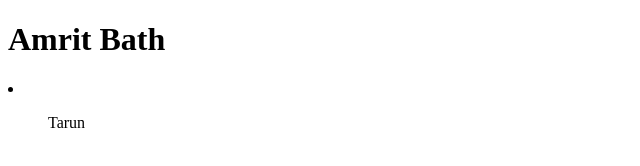
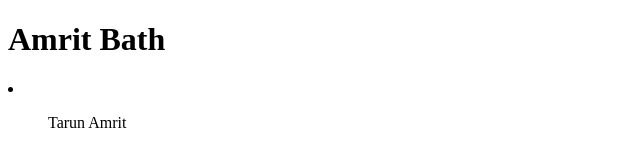
Before and after one commit to Amrit-Batth/OSS-Repo, a plain HTML site: page index.html in a window 1280 px wide. Shown: the full height of the page, 0-640 px from the left. Drawn offline with Linux system fonts and the light colour scheme.

Commit message:
some new

```diff
--- a/index.html
+++ b/index.html
@@ -10,6 +10,7 @@
     <li>
         <ul>
             Tarun
+            Amrit
         </ul>
 
     </li>
```
